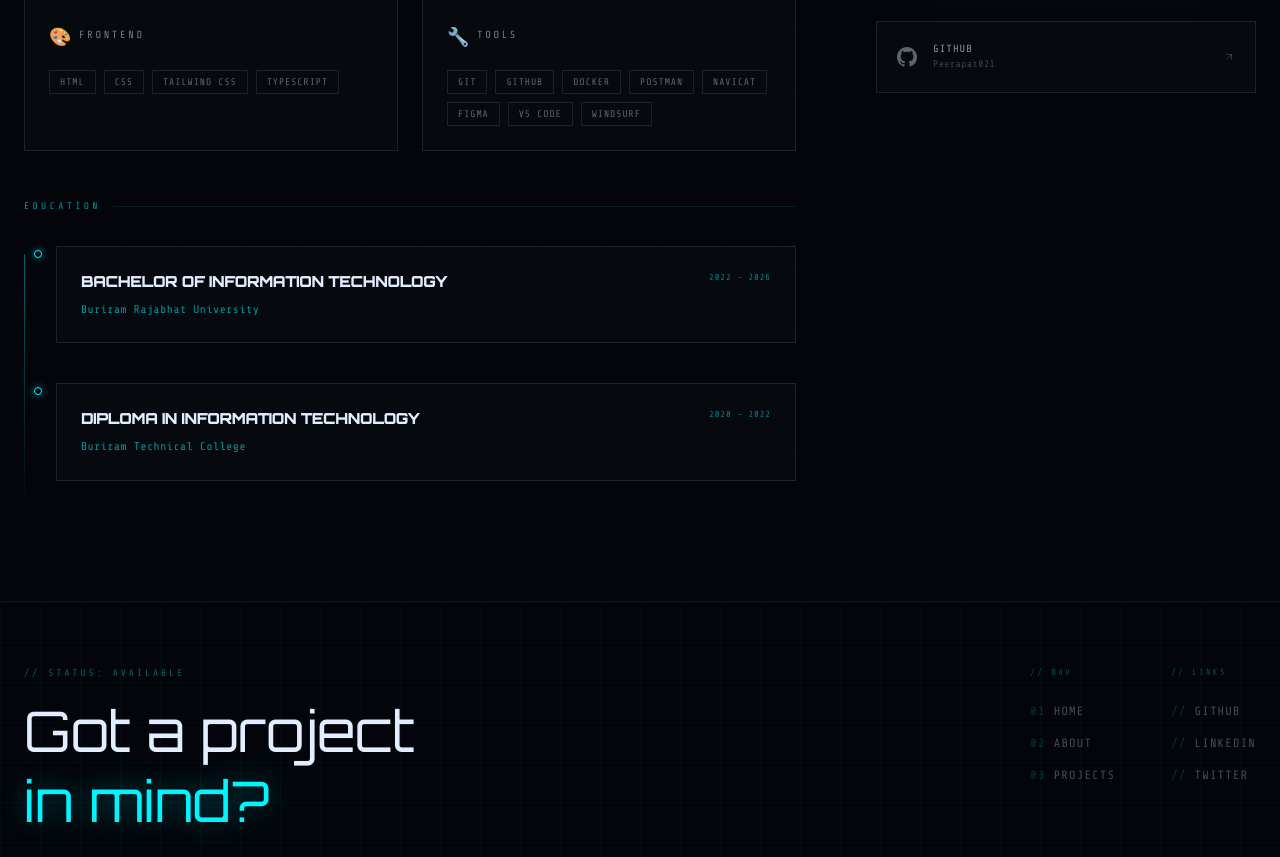
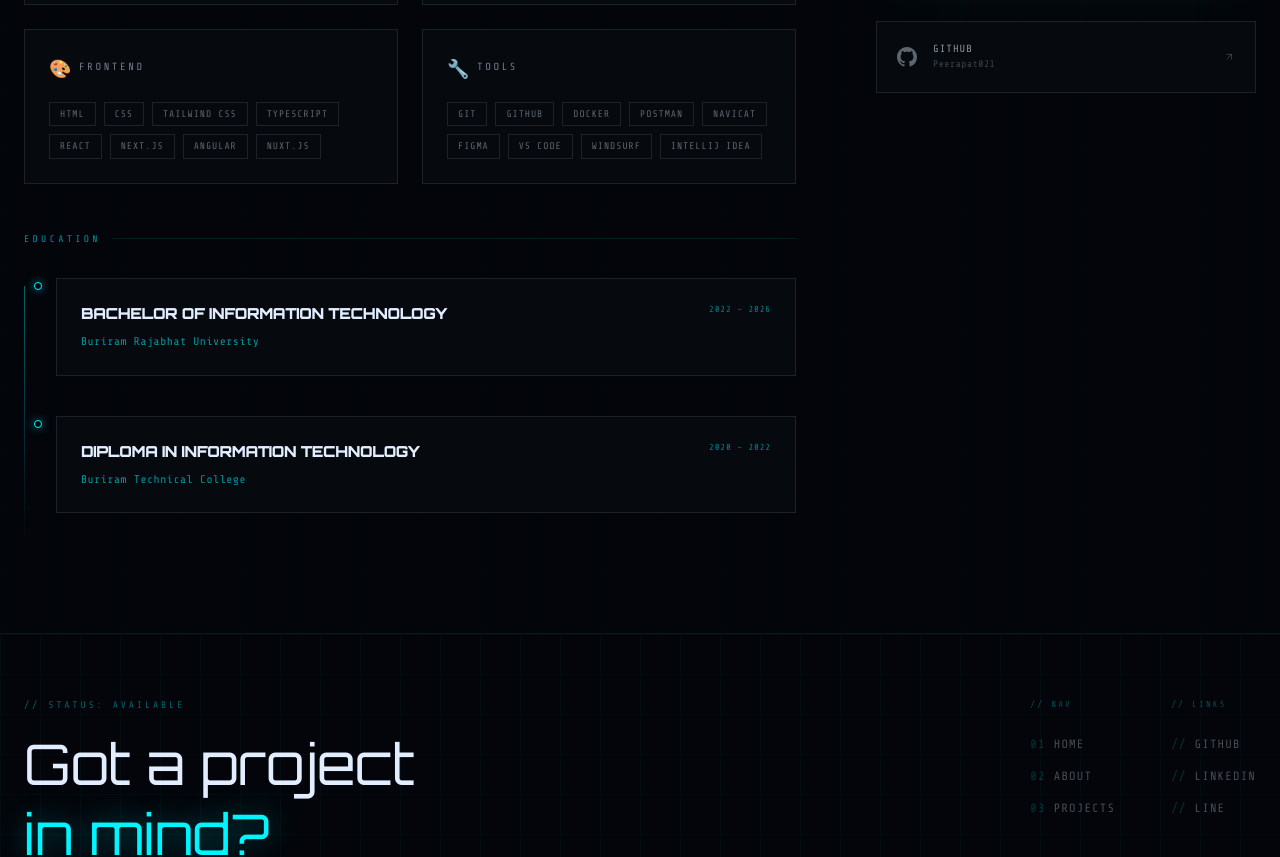
Before and after one commit to Peerapat021/portfolio-angular, an Angular app: page /about in a window 1280 px wide. Shown: the part 940-1797 px from the top of the page. Built offline with nearby package versions, Linux system fonts and the light colour scheme; a web font is replaced by a local one.

Commit message:
edit page home, about

```diff
--- a/src/app/components/footer/footer.component.ts
+++ b/src/app/components/footer/footer.component.ts
@@ -18,8 +18,8 @@ export class FooterComponent {
   ];
 
   socials = [
-    { label: 'GitHub', url: 'https://github.com', icon: 'GH' },
-    { label: 'LinkedIn', url: 'https://linkedin.com', icon: 'LI' },
-    { label: 'Twitter', url: 'https://twitter.com', icon: 'TW' },
+    { label: 'GitHub', url: 'https://github.com/Peerapat021', icon: 'GH' },
+    { label: 'LinkedIn', url: 'https://www.linkedin.com/in/m-jay-179b16320/', icon: 'LI' },
+    { label: 'Line', url: 'https://line.me/ti/p/ifQioXpF1k', icon: 'LI' },
   ];
 }
--- a/src/app/pages/about/about.component.ts
+++ b/src/app/pages/about/about.component.ts
@@ -28,17 +28,17 @@ export class AboutComponent {
     {
       icon: '⚡',
       name: 'Frameworks',
-      skills: ['Next.js', 'Laravel', 'ASP.NET Core'],
+      skills: ['Next.js', 'Angular', 'React', 'Nuxt.js', 'Node.js', 'Laravel', 'ASP.NET Core', 'Spring Boot'],
     },
     {
       icon: '🎨',
       name: 'Frontend',
-      skills: ['HTML', 'CSS', 'Tailwind CSS', 'TypeScript'],
+      skills: ['HTML', 'CSS', 'Tailwind CSS', 'TypeScript', 'React', 'Next.js', 'Angular', 'Nuxt.js'],
     },
     {
       icon: '🔧',
       name: 'Tools',
-      skills: ['Git', 'GitHub', 'Docker', 'Postman', 'Navicat', 'Figma', 'VS Code', 'Windsurf'],
+      skills: ['Git', 'GitHub', 'Docker', 'Postman', 'Navicat', 'Figma', 'VS Code', 'Windsurf', 'IntelliJ IDEA'],
     },
   ];
 
--- a/src/app/pages/home/home.component.ts
+++ b/src/app/pages/home/home.component.ts
@@ -19,7 +19,7 @@ export class HomeComponent implements OnInit {
     { value: '2+', label: 'Years Experience' },
     { value: '4+', label: 'Projects Built' },
     { value: '6+', label: 'Languages' },
-    { value: '3+', label: 'Frameworks' },
+    { value: '5+', label: 'Frameworks' },
   ];
 
   featuredProjects = [
```
